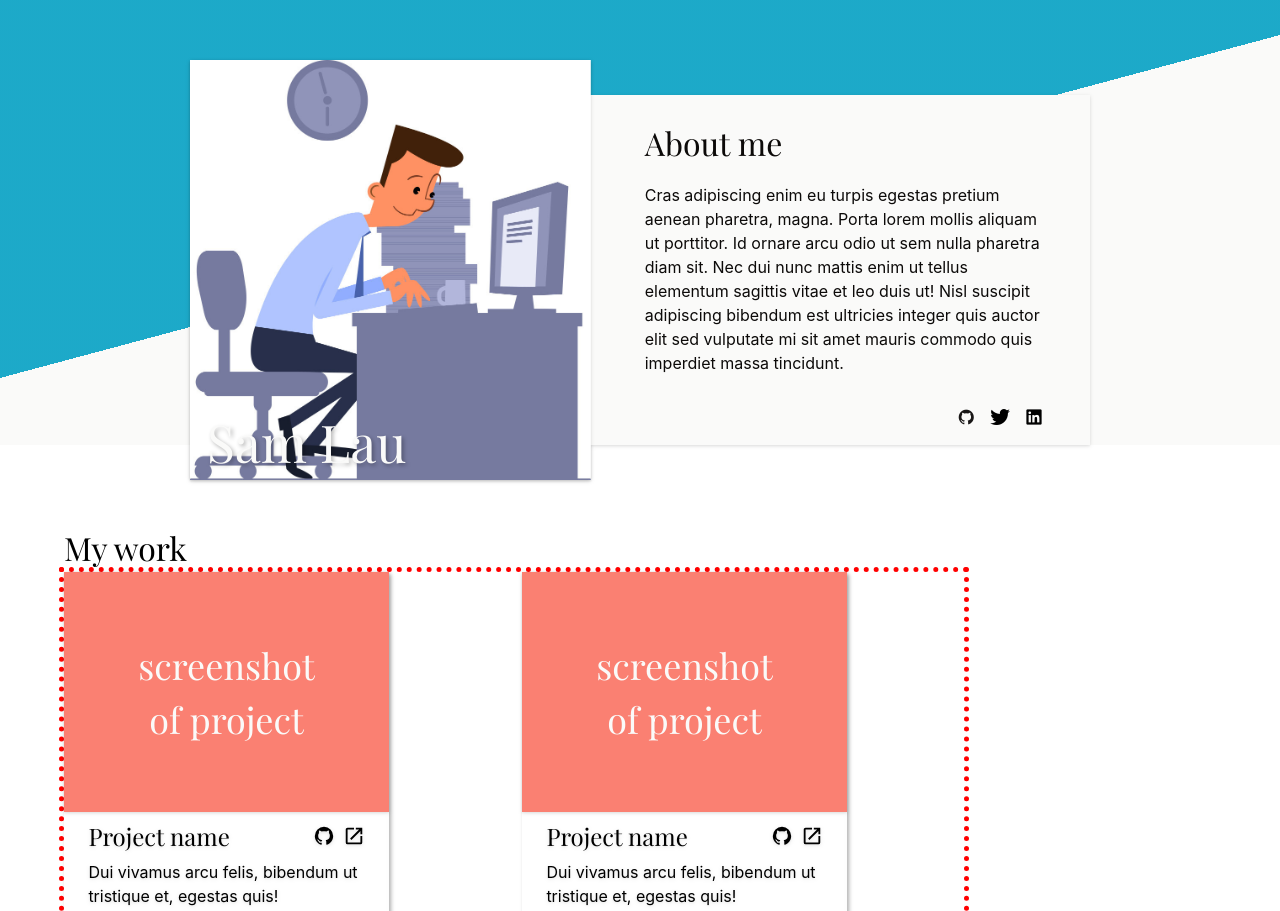
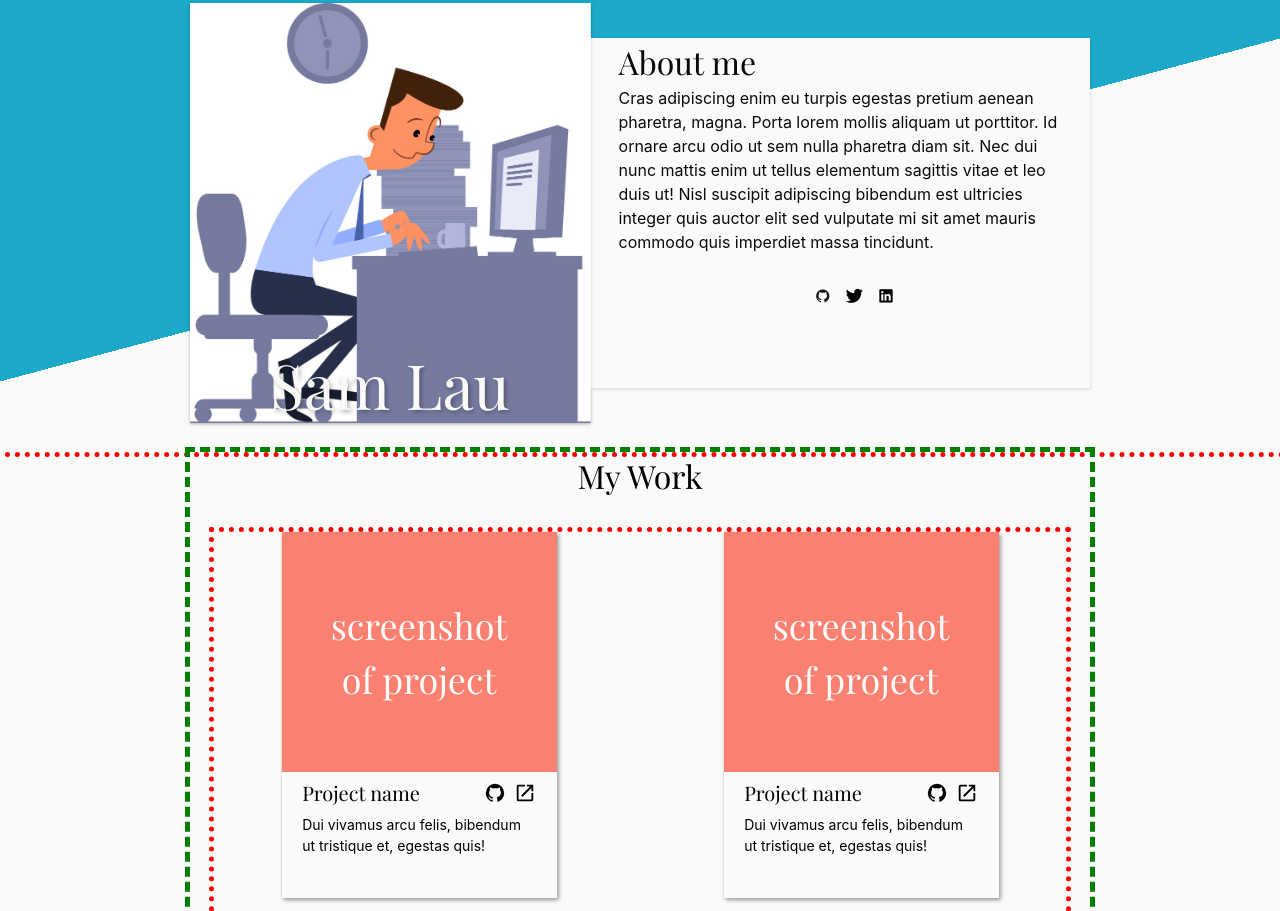
Before and after one commit to kslau07/portfolio_homepage, a plain HTML site: page index.html in a window 1280 px wide. Shown: the part 32-943 px from the top of the page. Drawn offline with nearby package versions, Linux system fonts and the light colour scheme; a web font is replaced by a local one.

Commit message:
style: Rework spacing in header, main

```diff
--- a/globals.css
+++ b/globals.css
@@ -48,3 +48,16 @@ h1,
 .text-xxxxl {
   font-size: var(--text-xxxxl);
 }
+
+.outline-green {
+  outline: 5px dashed green;
+}
+.outline-red {
+  outline: 5px dotted red;
+}
+.outline-blue {
+  outline: 5px dashed blue;
+}
+.border-pink {
+  border: 3px dotted pink;
+}
--- a/index.html
+++ b/index.html
@@ -20,8 +20,8 @@
     />
   </head>
   <body>
-    <header class="header">
-      <div class="header-inner shadow">
+    <header class="header outline-red">
+      <div class="header-inner">
         <div class="photo-wrapper shadow">
           <picture class="photo__image">
             <source
@@ -47,16 +47,16 @@
           sagittis vitae et leo duis ut! Nisl suscipit adipiscing bibendum est
           ultricies integer quis auctor elit sed vulputate mi sit amet mauris
           commodo quis imperdiet massa tincidunt.
-          <div class="social-links">
-            <a href="#"><i class="devicon-github-original colored"></i></a>
-            <a href="#"><i class="devicon-twitter-original"></i></a>
-            <a href="#"><i class="devicon-linkedin-plain"></i></a>
-          </div>
+        </div>
+        <div class="social-links">
+          <a href="#"><i class="devicon-github-original colored"></i></a>
+          <a href="#"><i class="devicon-twitter-original"></i></a>
+          <a href="#"><i class="devicon-linkedin-plain"></i></a>
         </div>
       </div>
     </header>
-    <main>
-      <h2 class="serif">My work</h2>
+    <main class="outline-green">
+      <h2 class="main__title serif">My Work</h2>
       <div class="cards grid outline-red">
         <article class="card shadow">
           <div class="card__image">
--- a/style.css
+++ b/style.css
@@ -1,29 +1,20 @@
-/*Separate classes: layout vs. style*/
+body {
+  --white: #fafaf9;
+  --egg-shell: #f5f5f4;
+  --black: #0c0a09;
+  --color-accent: hsl(191, 75%, 45%);
+  --max-width: 900px;
+  --shadow: drop-shadow(0 1px 2px rgb(0 0 0 / 0.1))
+    drop-shadow(0 1px 1px rgb(0 0 0 / 0.06));
 
-.outline-green {
-  outline: 5px dashed green;
-}
-.outline-red {
-  outline: 5px dotted red;
-}
-.outline-blue {
-  outline: 5px dashed blue;
-}
-.border-pink {
-  border: 3px dotted pink;
+  /*fonts*/
+  --serif: "Playfair Display", serif;
+  font-family: -apple-system, BlinkMacSystemFont, "Segoe UI", Roboto, Helvetica,
+    Arial, sans-serif, "Apple Color Emoji", "Segoe UI Emoji", "Segoe UI Symbol";
 }
 
 body {
-  --white: #fafaf9;
-  --black: #0c0a09;
-  --color-accent: hsl(191, 75%, 45%);
-  --max-width: 900px;
-
-  /*fonts*/
-  --serif: "Playfair Display", serif;
-  /*normal font is a sans-serif font*/
-  font-family: -apple-system, BlinkMacSystemFont, "Segoe UI", Roboto, Helvetica,
-    Arial, sans-serif, "Apple Color Emoji", "Segoe UI Emoji", "Segoe UI Symbol";
+  background-color: var(--white);
 }
 
 .serif {
@@ -45,8 +36,7 @@ body {
 }
 
 .shadow {
-  filter: drop-shadow(0 1px 2px rgb(0 0 0 / 0.1))
-    drop-shadow(0 1px 1px rgb(0 0 0 / 0.06));
+  filter: var(--shadow);
 }
 
 .text-shadow {
@@ -63,40 +53,48 @@ body {
 
 .header {
   background: linear-gradient(
-    140deg,
+    145deg,
     var(--color-accent),
-    var(--color-accent) 50%,
-    var(--white) 50%,
+    var(--color-accent) 85vw,
+    var(--white) 85vw,
     var(--white)
   );
-  padding: var(--space-lg) var(--space-lg) 0 var(--space-lg);
+  padding: calc(var(--space-md) + 2vw);
+  padding-bottom: var(--space-xxxxl);
 }
+
 .header-inner {
   background-color: var(--white);
 }
+
 .photo-wrapper {
 }
+
 .photo__name {
   font-size: 15vw;
   position: absolute;
-  bottom: 0px;
-  margin-left: 15px;
+  bottom: var(--space-xl);
+  margin-left: var(--space-xs);
 }
 
 .about-me__title {
   text-align: center;
-  margin: 1.5em 0 0.5em;
+  padding-top: calc(var(--space-xl) + 2vw);
+  padding-bottom: calc(var(--space-sm) + 0.5vw);
 }
+
 .about-me__content {
-  padding: 0 3rem 3rem calc(1rem + 3vw);
+  padding-bottom: calc(var(--space-lg) + 3vw);
 }
+
 .social-links {
   text-align: center;
   display: flex;
   justify-content: center;
-  gap: 1em;
-  padding-top: 1.5em;
+  gap: var(--space-md);
+  font-size: min(calc(var(--text-xs) + 2vw), var(--text-xxl));
   color: black;
+  padding-bottom: var(--space-xl);
 }
 .social-links a:link,
 .social-links a:visited {
@@ -104,17 +102,28 @@ body {
   text-decoration: none;
 }
 
+main {
+  margin: 0 auto;
+  max-width: var(--max-width);
+}
+
+.main__title {
+  text-align: center;
+  margin-bottom: 1em;
+}
+
 .cards {
-  max-width: var(--max-width);
-  grid-template-columns: repeat(auto-fit, minmax(325px, 1fr));
-  gap: 1em;
-  justify-content: end;
+  grid-template-columns: repeat(auto-fit, minmax(275px, max-content));
+  gap: 3em 2em;
+  align-items: center;
+  align-content: center;
+  justify-content: space-around;
 }
 
 .card {
-  height: 400px;
-  width: 325px;
+  width: 275px;
   box-shadow: 2px 2px 4px rgb(0 0 0 / 0.3);
+  background-color: var(--white);
 }
 
 .card__image {
@@ -140,6 +149,7 @@ body {
   margin-bottom: 0.375em;
 }
 .card__title {
+  font-size: 1.25rem;
 }
 .card__links {
   display: flex;
@@ -150,11 +160,16 @@ body {
   display: inline-block;
   width: 22px;
 }
+.card__description {
+  font-size: 0.875rem;
+  margin-bottom: 3em;
+}
 
 /* Tablets */
 @media (min-width: 500px) {
   .header {
-    padding: calc(33px + 4vw) calc(30px + 4vw);
+    padding-top: calc(var(--space-xxxxl) + 2vw);
+    padding-inline: calc(var(--space-xxxl) + 2vw);
     background: linear-gradient(
       165deg,
       var(--color-accent),
@@ -163,10 +178,12 @@ body {
       var(--white)
     );
   }
+  .header-inner {
+    filter: var(--shadow);
+  }
   .photo-wrapper {
     float: left;
-    margin-right: 25px;
-    margin-bottom: 5px;
+    margin-right: var(--space-lg);
     position: relative;
     transform: scale(1.2) translate(10px, -5px);
     transform-origin: bottom right;
@@ -175,27 +192,37 @@ body {
     height: calc(200px + 4vw);
   }
   .photo__name {
-    font-size: 2.25rem;
+    margin: 0;
+    padding: 0;
+    font-size: calc(var(--text-xl) + 3vw);
     position: absolute;
-    top: -5%;
-    left: 105%;
+    top: 3%;
+    left: 100%;
     width: max-content;
-    margin: 0px;
   }
   .about-me__title {
-    padding-top: 3rem;
+    padding-right: var(--space-sm);
+  }
+  .about-me__content {
+    padding-inline: var(--space-xl);
+    padding-bottom: var(--space-xl);
+  }
+  .social-links {
+    position: absolute;
+    top: calc(100% + var(--space-sm));
+    right: calc(0% + var(--space-sm));
+    font-size: var(--text-sm);
+  }
+  main {
+    padding-inline:;
   }
 }
 
 /* Desktops */
-/*
-  TODO: Use same padding for header and main. How?
-        We can use % or padding.
-*/
 @media (min-width: 900px) {
   .header {
-    margin: 0;
-    padding: calc(15px + 5vw) 5vw 0;
+    padding-top: calc(var(--space-xl) + 3vw);
+    padding-inline: var(--space-lg);
   }
   .header-inner {
     margin: 0 auto;
@@ -203,7 +230,9 @@ body {
     height: min(33vw, 350px);
   }
   .photo-wrapper {
-    margin: 0 calc(70px + 4vw) 0 0;
+    /* margin: 0 calc(70px + 4vw) 0 0; */
+    /* margin-right: min(95px, 25vw); */
+    margin-right: 95px;
     position: relative;
     transform: none;
     transform-origin: none;
@@ -214,25 +243,30 @@ body {
     transform-origin: center left;
   }
   .photo__name {
-    font-size: 3.25rem;
+    font-size: calc(var(--text-xxl) + 3vw);
     position: absolute;
-    top: calc(88%);
-    left: 5%;
+    top: calc(93% - 2vw);
+    left: 24%;
+    /* right: 0; */
+    /* bottom: 0; */
+
+    /* top: calc(88%); */
+    /* left: 5%; */
     width: max-content;
     margin: 0px;
   }
   .about-me__title {
     text-align: left;
-    padding-top: 1.5rem;
+    padding: 0;
   }
   .social-links {
-    padding: 0;
-    position: absolute;
-    bottom: 15px;
-    right: 3em;
+    position: static;
+    /* padding: 0; */
+    /* position: absolute; */
+    /* bottom: 15px; */
+    /* right: 3em; */
   }
-
   main {
-    padding: calc(15px + 5vw) 5vw 3rem;
+    padding-inline: var(--space-lg);
   }
 }
```
